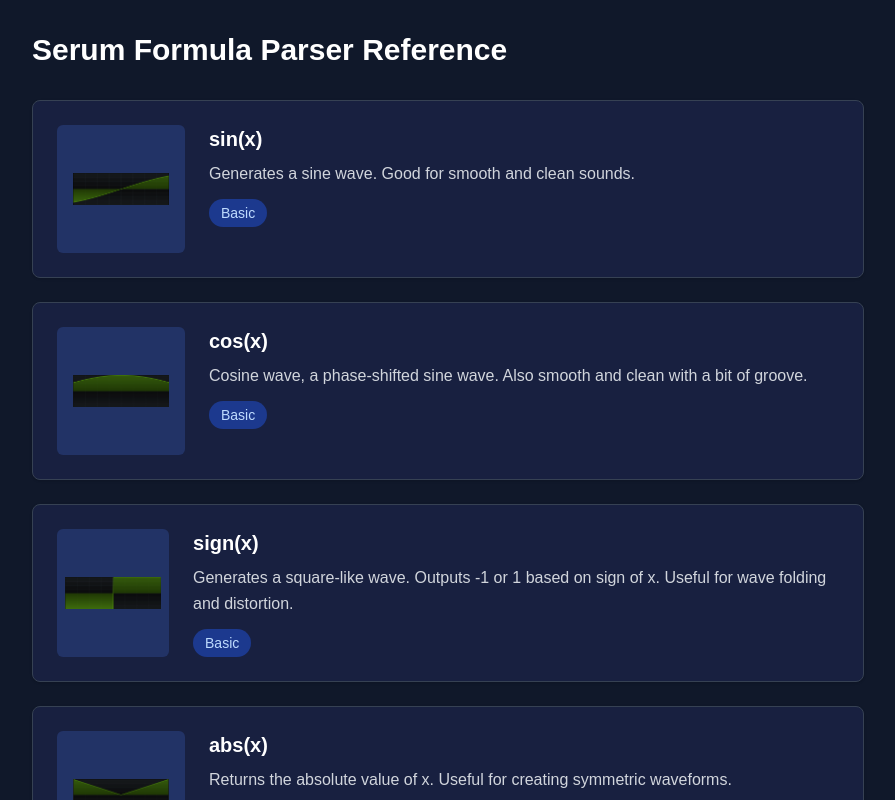
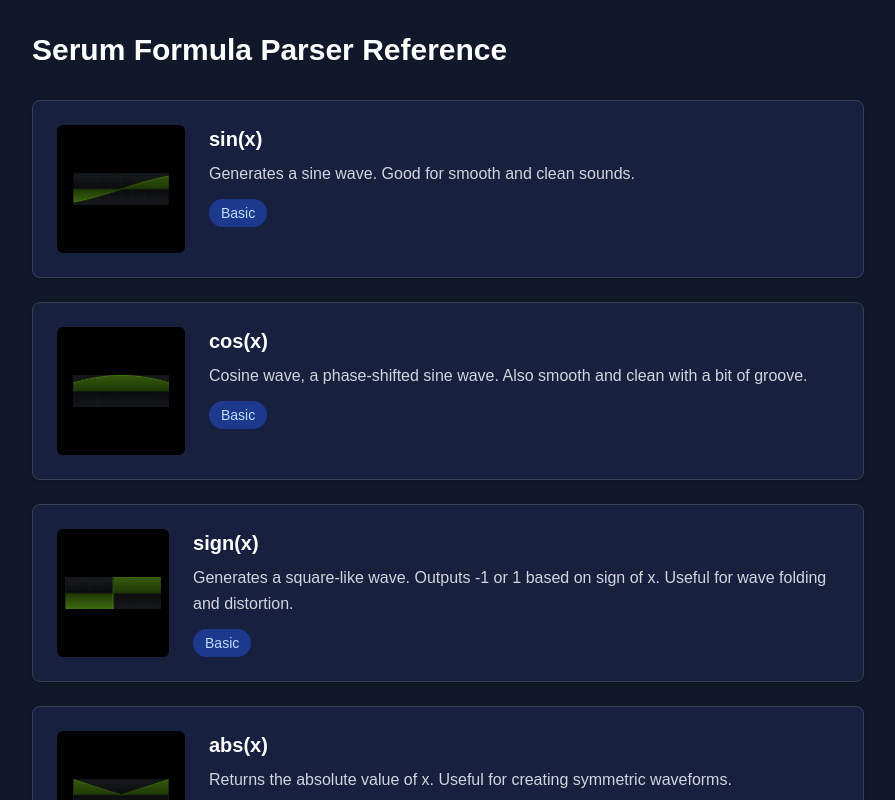
Before and after one commit to msyed2020/serum_formulas, a Next.js app: page / in a window 1280 px wide. Shown: the top 800 px of the page, without its empty margins (192-1087 px from the left). Built offline with nearby package versions, Linux system fonts and the light colour scheme.

Commit message:
background color

```diff
--- a/src/app/page.tsx
+++ b/src/app/page.tsx
@@ -10,7 +10,7 @@
         {formulas.map((f) => (
           <li key={f.id} className="border border-gray-700 p-6 rounded-lg shadow-sm hover:shadow-md transition-shadow bg-[#182040]">
             <div className="flex items-start gap-6">
-              <div className="w-32 h-32 bg-[#223366] flex items-center justify-center rounded-md">
+              <div className="w-32 h-32 bg-black flex items-center justify-center rounded-md">
                 <Image
                   src={f.image}
                   alt={`Waveform for ${f.name}`}
```
